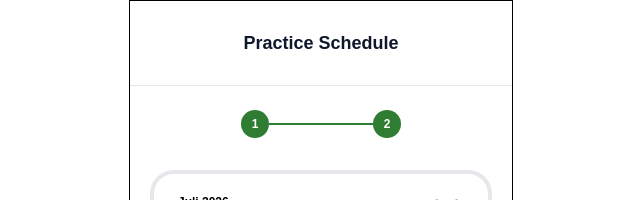
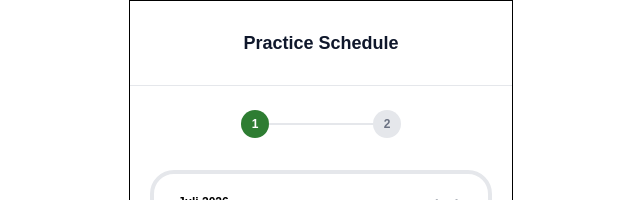
Before and after one commit to Pulih-app/frontend, a Next.js app: page /psikolog/practice-schedule in a window 1280 px wide. Shown: the top 200 px of the page, without its empty margins (319-959 px from the left). Built offline with nearby package versions, Linux system fonts and the light colour scheme.

Commit message:
style: fix step 2 progress indicator on practice schedule page to be gray when on step 1

```diff
--- a/app/psikolog/practice-schedule/page.tsx
+++ b/app/psikolog/practice-schedule/page.tsx
@@ -64,8 +64,8 @@ export default function PracticeSchedulePage() {
             <section className="px-5 pt-6">
                 <div className="mx-auto mb-8 flex w-40 items-center justify-center">
                     <span className="flex h-7 w-7 items-center justify-center rounded-full bg-[#2e7d32] text-xs font-bold text-white">1</span>
-                    <span className="h-0.5 flex-1 bg-[#2e7d32]" />
-                    <span className="flex h-7 w-7 items-center justify-center rounded-full bg-[#2e7d32] text-xs font-bold text-white">2</span>
+                    <span className="h-0.5 flex-1 bg-gray-200" />
+                    <span className="flex h-7 w-7 items-center justify-center rounded-full bg-gray-200 text-xs font-bold text-gray-500">2</span>
                 </div>
                 <ScheduleCalendar
                     availableDays={selectedDays}
```
